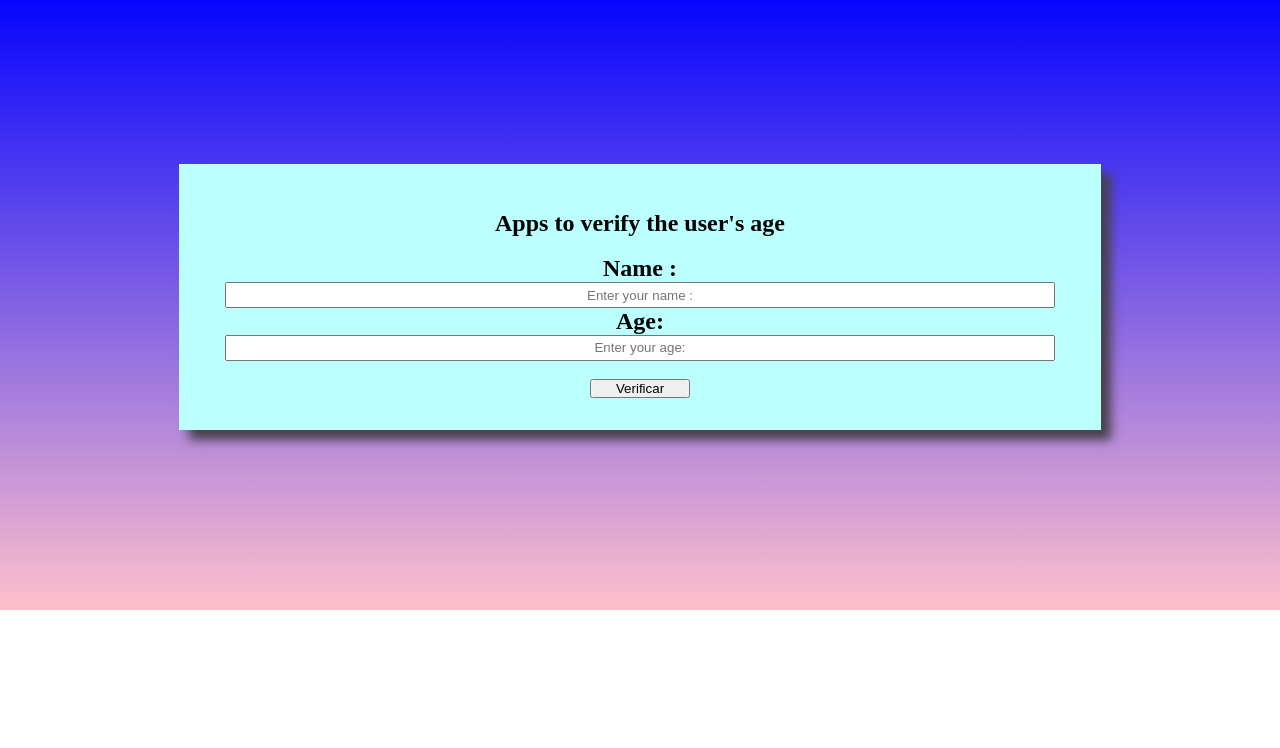
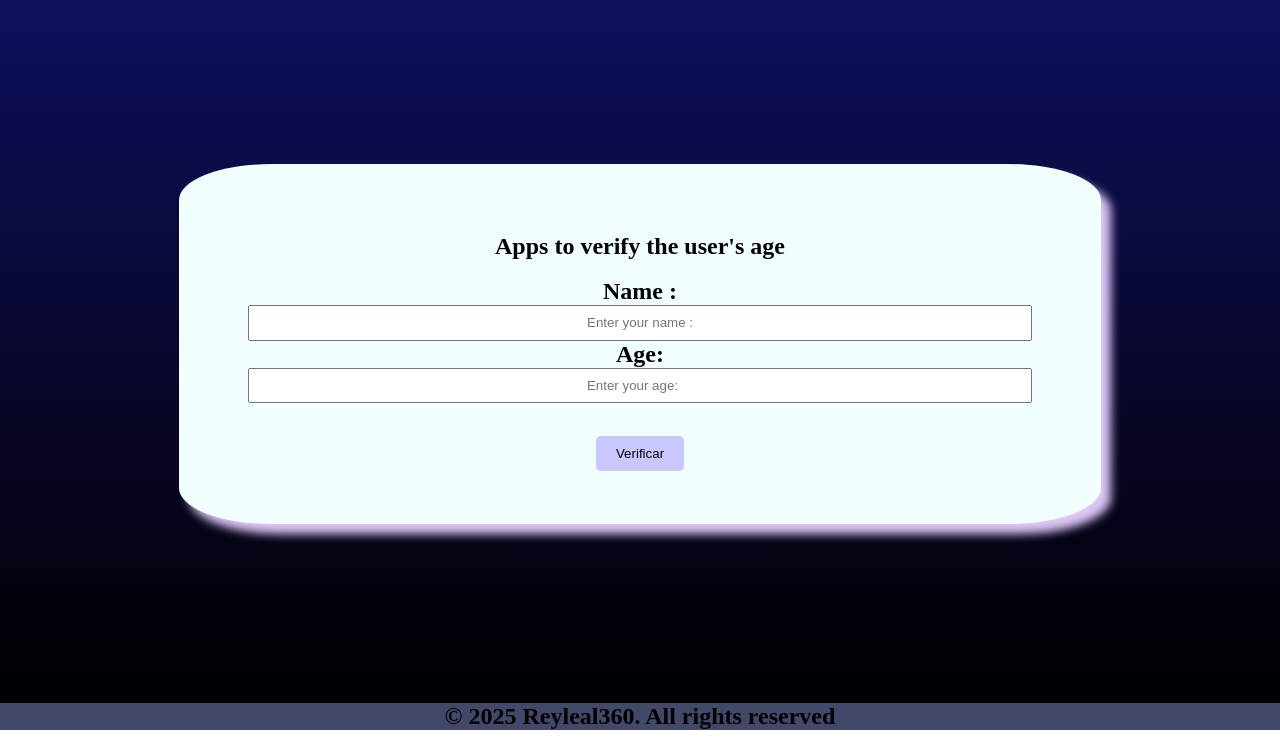
Before and after one commit to Reyleal360/Interactive-Message-System, a plain HTML site: page index.html in a window 1280 px wide. Shown: the part 52-800 px from the top of the page. Drawn offline with Linux system fonts and the light colour scheme.

Commit message:
feat:styles uptade

```diff
--- a/index.html
+++ b/index.html
@@ -17,32 +17,43 @@
     <link rel="stylesheet" href="./src/css/styless.css" />
     <title>Interactive Message System</title>
   </head>
+
   <body>
+
     <header>
       <h1>Interactive Message System</h1>
     </header>
 
     <main>
       <section class="container">
-    <h1>Apps to verify the user's age</h1>
-        <br />
+        <h1>Apps to verify the user's age</h1>
+        <br/>
         <form>
-        <label for="name"><h1>Name :</h1></label>
+          <label for="name"><h1>Name :</h1></label>
           <input type="text" id="name" placeholder="Enter your name :" maxlength="30" required/>
-          <br/>
-        <label for="name"><h1>Age:</h1></label>
-          <input type="text" id="age" placeholder="Enter your age:" maxlength="30" required/>
+          <br />
+          <label for="Age"><h1>Age:</h1></label>
+          <input type="number" id="age" placeholder="Enter your age:" maxlength="30" required/>
           <br/>
           <br/>
-            <center><button id="verific" type="button" onclick="calculo()">Verificar</button></center>
+          <center>
+            <button id="verific" type="button" onclick="calculo()">
+              Verificar
+            </button>
+          </center>
           <section class="containerResult">
-            <center> <p><span id="result"></span></p></center>
-        </section>
+            <center>
+              <p><span id="result"></span></p>
+            </center>
+          </section>
         </form>
       </section>
     </main>
 
-    <footer></footer>
+    <footer><h2>© 2025 Reyleal360. All rights reserved</h2></footer>
+
     <script src="./src/js/main.js"></script>
+
   </body>
+
 </html>
--- a/src/css/styless.css
+++ b/src/css/styless.css
@@ -8,12 +8,17 @@
 header{
     background-color: rgb(119, 125, 177);
 }
+
+h1{
+    text-align: center;
+}
 .container{
-    background-color: rgb(187, 255, 255);
-    padding: 4%;
+    background-color: rgb(241, 255, 255);
+    padding: 6%;
     display: grid;
     margin: 10%;
-    box-shadow: 10px 10px 10px rgb(71, 65, 77);
+    box-shadow: 10px 10px 10px rgb(222, 198, 247);
+    border-radius: 10%;
 }
 input{
     width: 100%;
@@ -31,14 +36,28 @@ input{
 }
 main{
     padding: 5%;
-    background: linear-gradient(blue, pink);
+    background: linear-gradient(rgb(15, 15, 95), rgb(0, 0, 0));
 }
+
+
+button{
+    background-color: rgb(200, 200, 255); /* Color de fondo */
+    color: rgb(0, 0, 0); /* Color del texto */
+    padding: 10px 20px; /* Espaciado interno */
+    border: none; /* Sin borde */
+    border-radius: 5px; /* Bordes redondeados */
+    cursor: pointer;
+    margin: 2%;
+  }
+button:hover {
+    background-color: rgb(164, 164, 238); /* Cambia el color al pasar el ratón */
+    transition: 1s;
+}
+#containerResult{
+    padding: 20%;
+}
+
 footer{
-    background-color: aquamarine;
-}
-h1{
+    background-color: rgb(66, 73, 104);
     text-align: center;
-}
-button{
-    width: 100px;
-}
+    }
```
